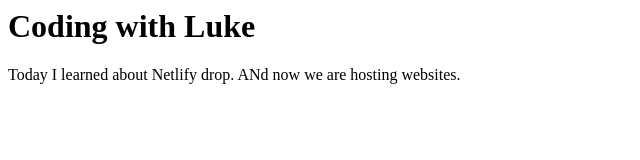
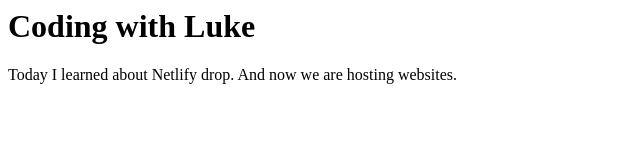
Before and after one commit to sharifa-simon/sharifa-simon.github.io, a plain HTML site: page index.html in a window 1280 px wide. Shown: the full height of the page, 0-640 px from the left. Drawn offline with Linux system fonts and the light colour scheme.

Commit message:
correct typos

```diff
--- a/index.html
+++ b/index.html
@@ -4,6 +4,6 @@
     </head>
     <body>
         <h1>Coding with Luke</h1>
-        <p>Today I learned about Netlify drop. ANd now we are hosting websites.</p>
+        <p>Today I learned about Netlify drop. And now we are hosting websites.</p>
     </body>
 </html>
```
